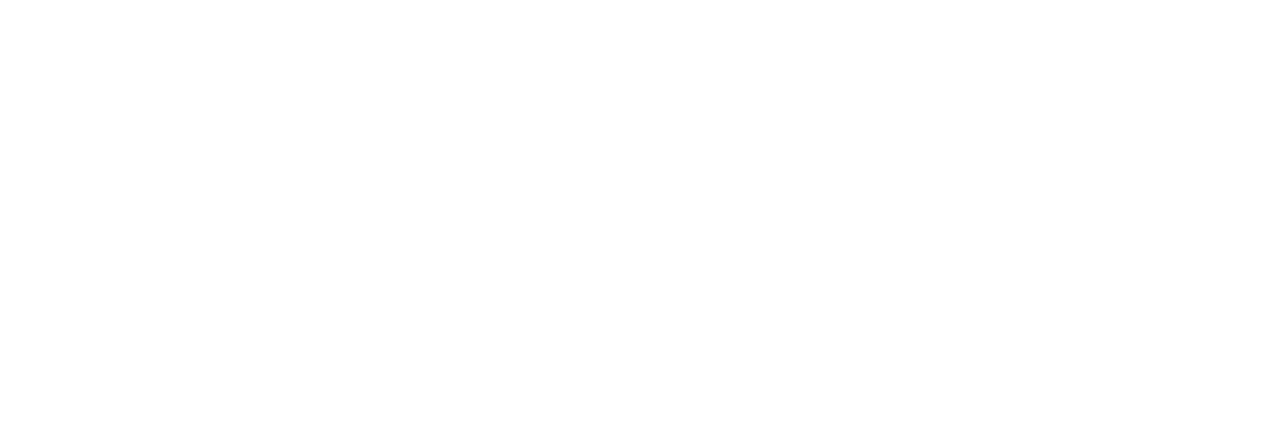
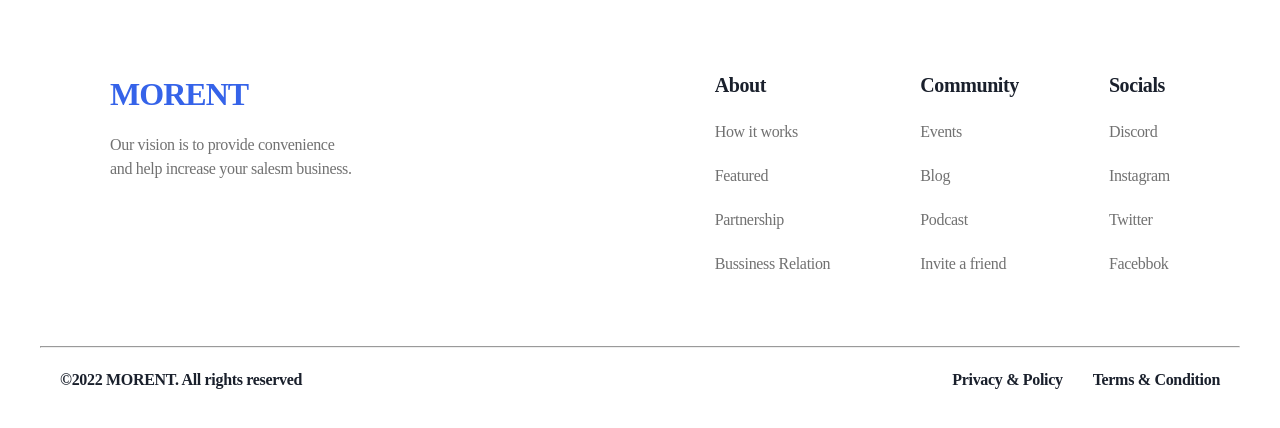
Before and after one commit to EmilGuluzade/ELA, a plain HTML site: page index.html in a window 1280 px wide. Drawn offline with Linux system fonts and the light colour scheme.

Commit message:
footer-created

```diff
--- a/index.html
+++ b/index.html
@@ -1,11 +1,65 @@
 <!DOCTYPE html>
 <html lang="en">
-<head>
-    <meta charset="UTF-8">
-    <meta name="viewport" content="width=device-width, initial-scale=1.0">
+  <head>
+    <meta charset="UTF-8" />
+    <meta name="viewport" content="width=device-width, initial-scale=1.0" />
+    <link rel="stylesheet" href="./style.css" />
     <title>ELƏ</title>
-</head>
-<body>
+  </head>
+  <body>
+    <footer>
+      <div class="container">
+        <div class="footer-one">
+            <div class="left-footer">
+                <h3>MORENT</h3>
+                <p>
+                  Our vision is to provide convenience and help increase your salesm
+                  business.
+                </p>
+              </div>
+              <div class="right-footer">
+                <div class="tittle-footer">
+                  <h3>About</h3>
+                  <p>How it works</p>
+                  <p>Featured</p>
+                  <p>Partnership</p>
+                  <p>Bussiness Relation</p>
+                </div>
+                <div class="tittle-footer">
+                  <h3>Community</h3>
+                  <p>Events</p>
+                  <p>Blog</p>
+                  <p>Podcast</p>
+                  <p>Invite a friend</p>
+                </div>
+                <div class="tittle-footer">
+                  <h3>Socials</h3>
+                  <p>Discord</p>
+                  <p>Instagram</p>
+                  <p>Twitter</p>
+                  <p>Facebbok</p>
+                </div>
+              </div>
+        </div>
+        <hr>
+        <div class="footer-two">
+            <div class="left-ftr2">
+                <span>©2022 MORENT. All rights reserved</span>
+            </div>
+            <div class="right-ftr2">
+                <span>Privacy & Policy</span>
+                <span>Terms & Condition</span>
+            </div>
 
-</body>
+
+        </div>
+
+
+
+      </div>
+
+    </footer>
+
+    <script src="./script.js"></script>
+  </body>
 </html>
--- a/style.css
+++ b/style.css
@@ -5,4 +5,89 @@
 .container{
     width: 1200px;
     margin: 0 auto;
+
 }
+.footer-one{display: flex;
+    justify-content: space-between;
+    padding: 70px;}
+.right-footer{
+    display: flex;
+    gap: 90px;
+}
+.left-footer{
+    gap: 15px;
+    display: flex;
+    flex-direction: column;
+}
+.left-footer h3{
+    color: #3563E9;
+    font-family: Plus Jakarta Sans;
+    font-size: 32px;
+    font-weight: 700;
+    line-height: 48px;
+    letter-spacing: -0.03em;
+    text-align: left;
+
+}
+.left-footer p{
+    color: #13131399;
+width: 250px;
+font-family: Plus Jakarta Sans;
+font-size: 16px;
+font-weight: 500;
+line-height: 24px;
+letter-spacing: -0.02em;
+text-align: left;
+
+}
+.tittle-footer h3{
+    color: #1A202C;
+font-family: Plus Jakarta Sans;
+font-size: 20px;
+font-weight: 600;
+line-height: 30px;
+letter-spacing: -0.02em;
+text-align: left;
+}
+.tittle-footer p{
+    color: #13131399;
+font-family: Plus Jakarta Sans;
+font-size: 16px;
+font-weight: 500;
+line-height: 24px;
+letter-spacing: -0.02em;
+text-align: left;
+}
+.tittle-footer{
+    gap: 20px;
+display: flex;
+flex-direction: column;
+}
+.footer-two{
+    display: flex;
+    justify-content: space-between;
+    padding: 20px;
+}
+.right-ftr2{
+    gap: 30px;
+    display: flex;
+    color: #1A202C;
+
+font-family: Plus Jakarta Sans;
+font-size: 16px;
+font-weight: 600;
+line-height: 24px;
+letter-spacing: -0.02em;
+text-align: right;
+
+}
+.left-ftr2{
+   color:  #1A202C;
+font-family: Plus Jakarta Sans;
+font-size: 16px;
+font-weight: 600;
+line-height: 24px;
+letter-spacing: -0.02em;
+text-align: left;
+
+}
```
